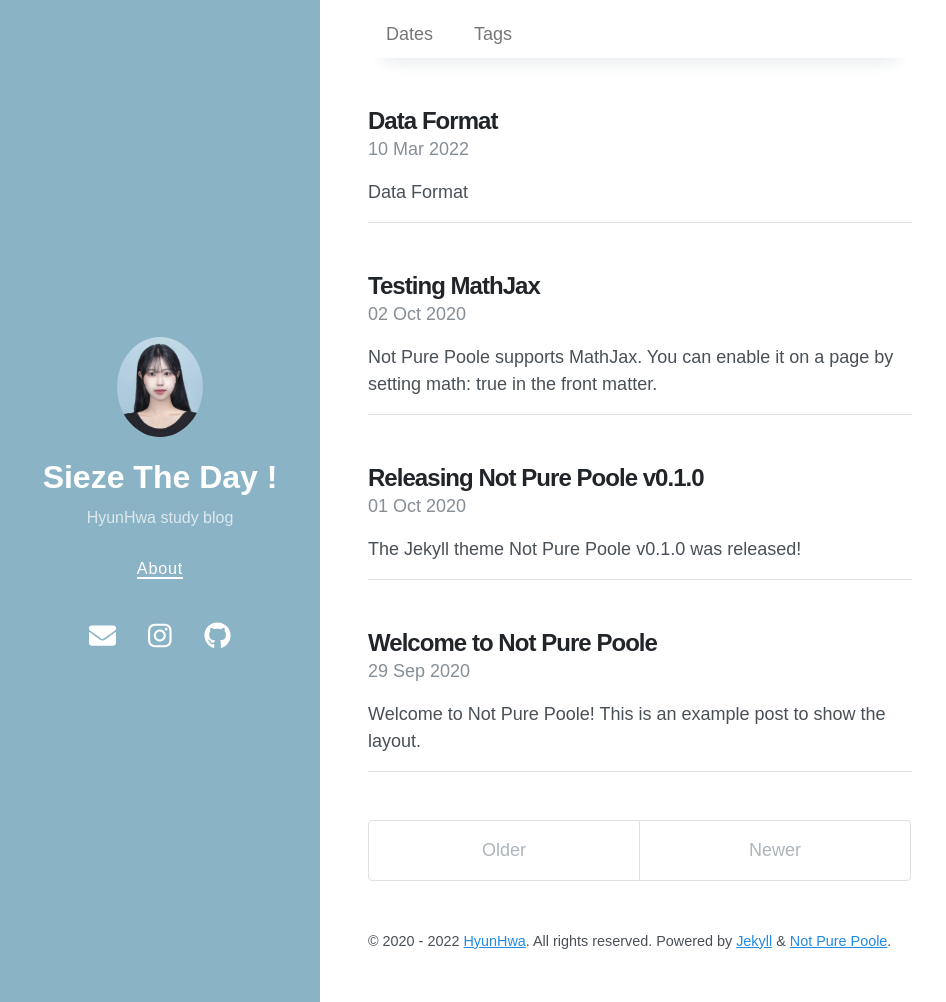
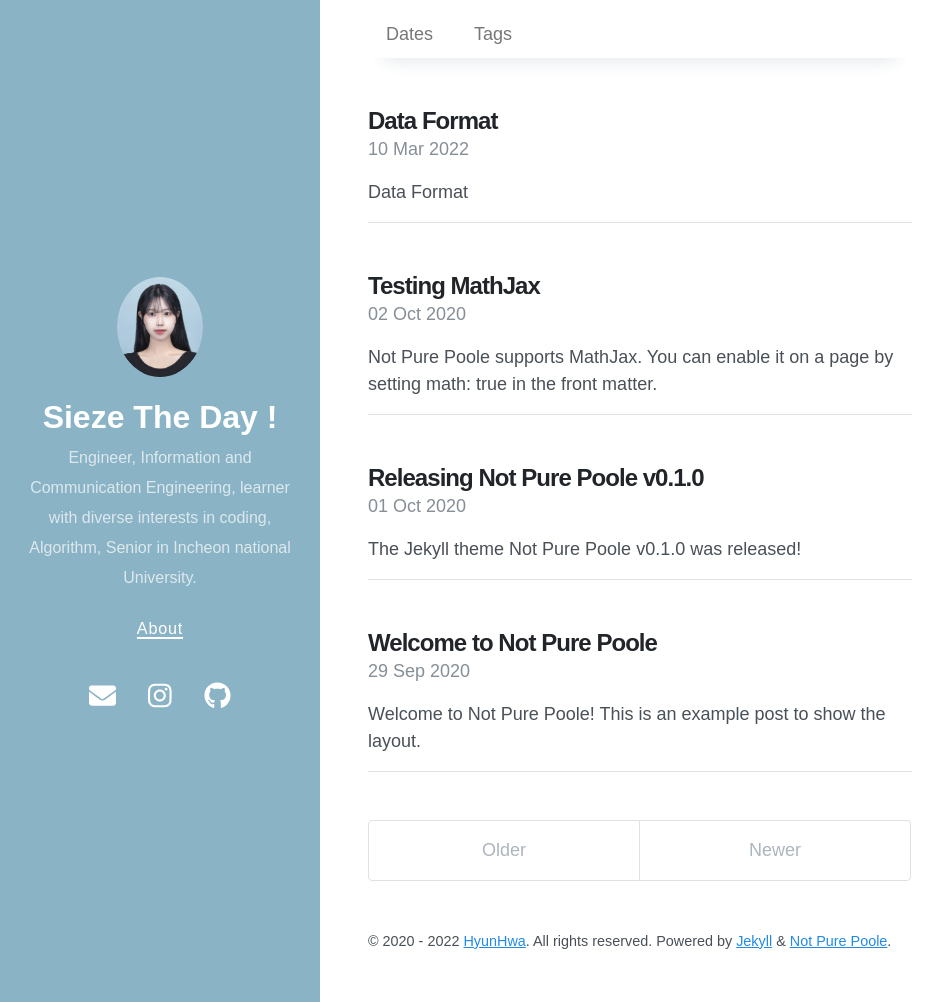
Before and after one commit to hyunnna/algorithm, a Jekyll site: the page built from index.html, in a window 1280 px wide and 1002 px high. Shown: the whole window, without its empty margins (0-946 px from the left). Built offline with Jekyll 4.4.1, drawn with Linux system fonts in a browser that asks for light colours; nearby versions of some CDN libraries; the list of posts is cut into pages by our own code.

Commit message:
Update _config.yml

```diff
--- a/_config.yml
+++ b/_config.yml
@@ -1,6 +1,6 @@
 # Setup
 title: Sieze The Day !
-description: HyunHwa study blog
+description:  Engineer, Information and Communication Engineering, learner with diverse interests in coding, Algorithm, Senior in Incheon national University.
 url: https://hyunnna.github.io
 avatar: /me.jpg
 paginate: 5
```
